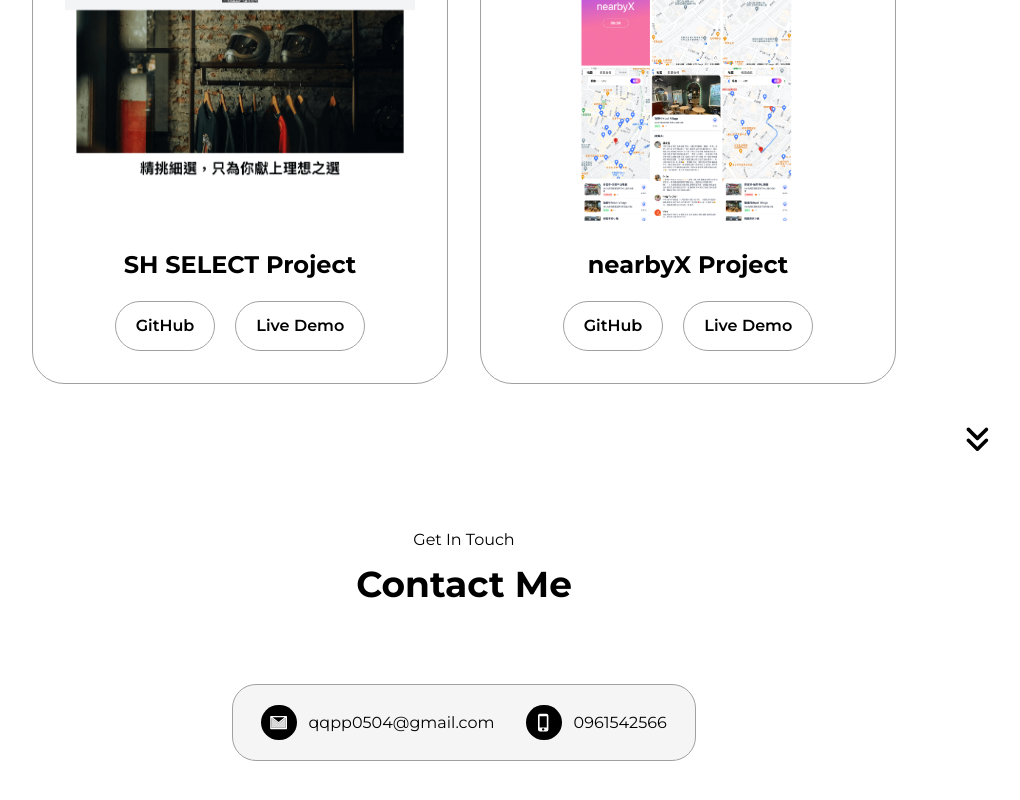
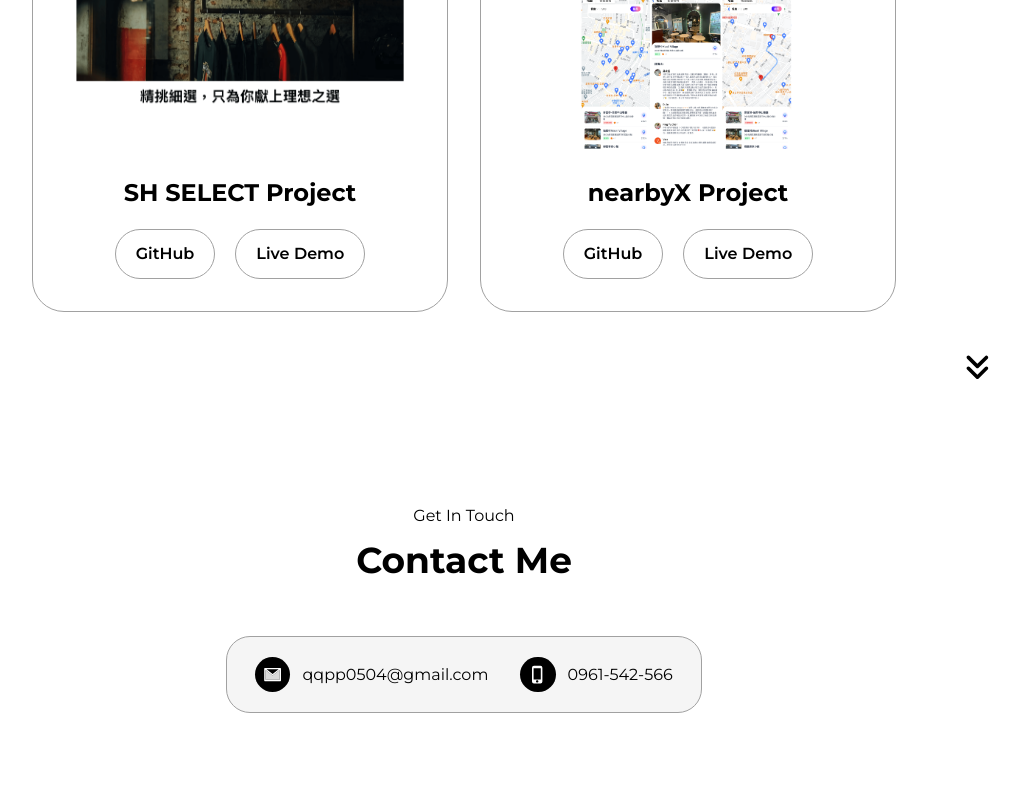
Before and after one commit to qqpp0504/website, a React (Vite) app in the folder frontend/: page / in a window 1280 px wide. Shown: the part 2616-3416 px from the top of the page, without its empty margins (176-1196 px from the left). Built offline with nearby package versions, Linux system fonts and the light colour scheme.

Commit message:
Add Footer component

```diff
--- a/frontend/src/App.jsx
+++ b/frontend/src/App.jsx
@@ -5,10 +5,11 @@ import AboutMe from "./components/AboutMe.jsx";
 import Skills from "./components/Skills.jsx";
 import Projects from "./components/Projects.jsx";
 import Contact from "./components/Contact.jsx";
+import Footer from "./components/Footer.jsx";
 
 function App() {
   return (
-    <div className="montserrat px-52 py-14">
+    <div className="montserrat px-52 pt-14">
       <header>
         <Navigation />
       </header>
@@ -19,6 +20,9 @@ function App() {
         <Projects />
         <Contact />
       </main>
+      <footer>
+        <Footer />
+      </footer>
     </div>
   );
 }
--- a/frontend/src/components/Contact.jsx
+++ b/frontend/src/components/Contact.jsx
@@ -5,7 +5,7 @@ import SectionTitle from "./UI/SectionTitle.jsx";
 
 export default function Contact() {
   return (
-    <section>
+    <section className="my-48">
       <SectionTitle exploreText="Get In Touch" title="Contact Me" />
 
       <div className="rounded-3xl border-[1.5px] border-neutral-400 px-7 py-5 w-fit mx-auto flex gap-8 bg-neutral-100">
@@ -20,7 +20,7 @@ export default function Contact() {
           <div className="p-2 rounded-full bg-black">
             <MdPhoneIphone color="white" size="1.2rem" />
           </div>
-          <div>0961542566</div>
+          <div>0961-542-566</div>
         </div>
       </div>
     </section>
--- /dev/null
+++ b/frontend/src/components/Footer.jsx
@@ -0,0 +1,15 @@
+export default function Footer() {
+  return (
+    <>
+      <ul className="flex gap-5 text-2xl justify-center pb-5">
+        <li>About</li>
+        <li>Skills</li>
+        <li>Projects</li>
+        <li>Contact</li>
+      </ul>
+      <div className="text-center my-8 text-neutral-600">
+        &copy; 2025 hanwei. All rights reserved.
+      </div>
+    </>
+  );
+}
--- a/frontend/src/components/UI/SectionTitle.jsx
+++ b/frontend/src/components/UI/SectionTitle.jsx
@@ -1,6 +1,6 @@
 export default function SectionTitle({ exploreText, title }) {
   return (
-    <div className="text-center mt-36 mb-20">
+    <div className="text-center mt-36 mb-14">
       <div>{exploreText}</div>
       <h2 className="font-bold text-4xl mt-3">{title}</h2>
     </div>
```
